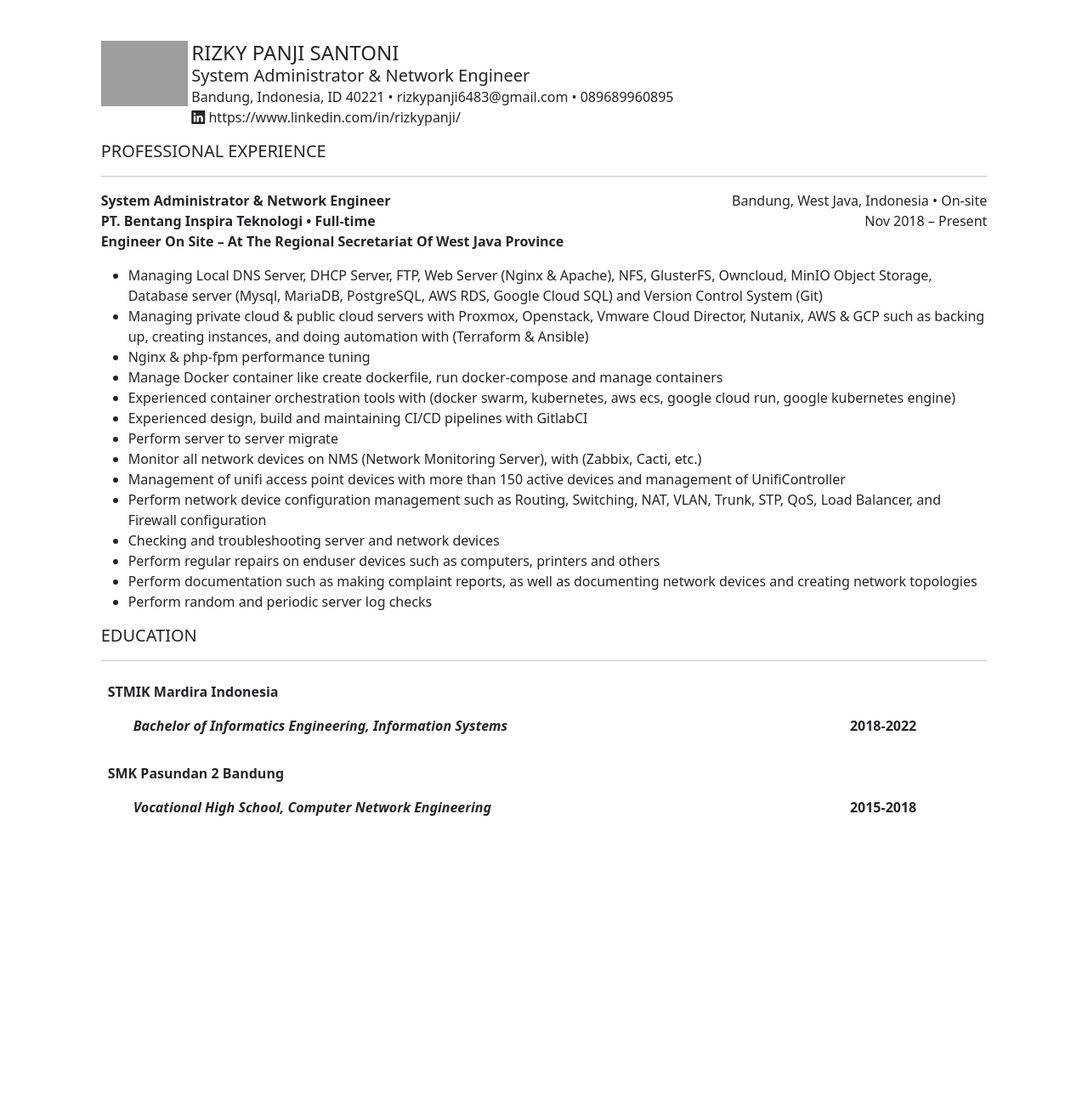
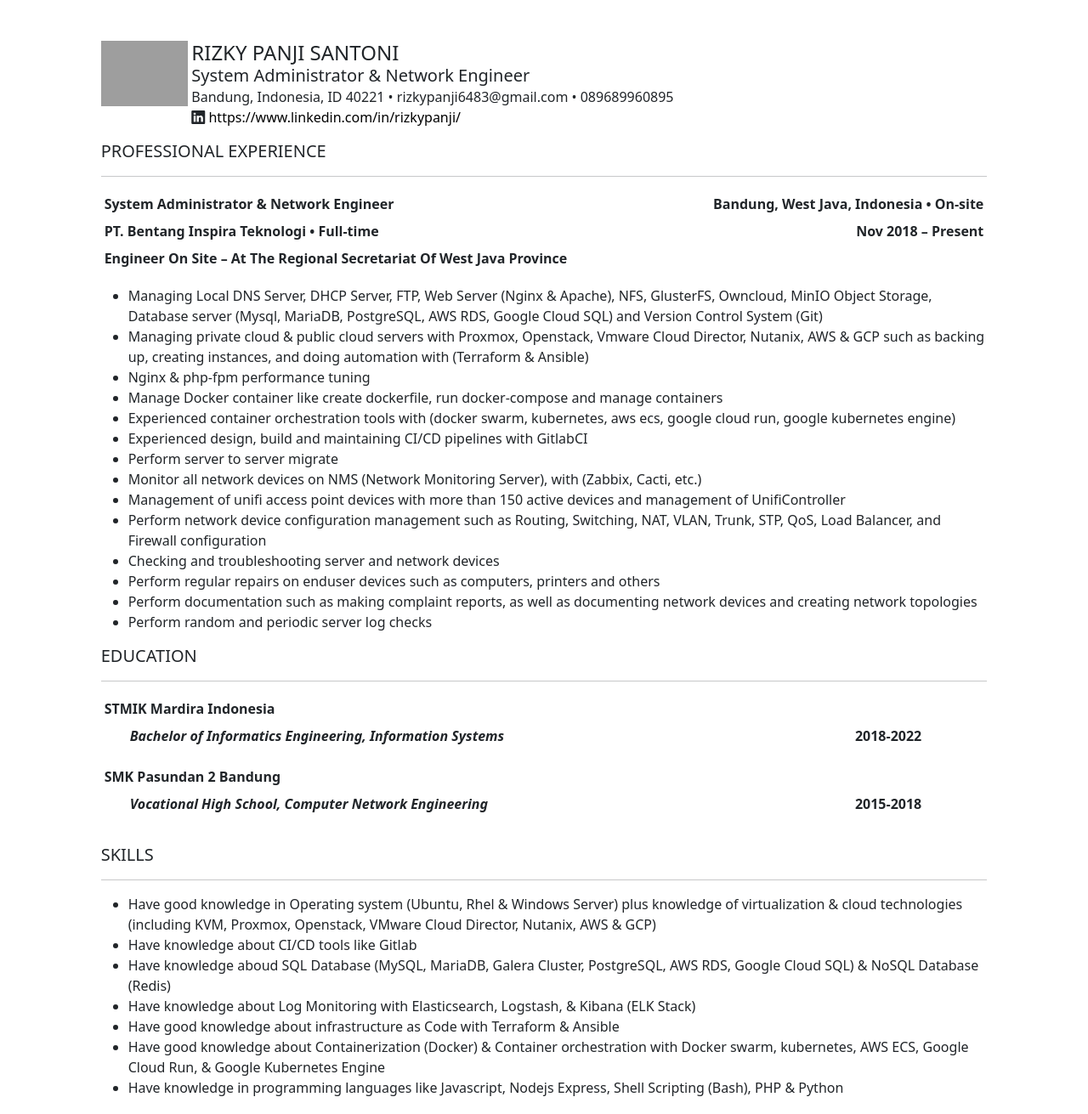
Before and after one commit to rizkypanz16/cv-ats-rizkypanjis, a website: page index.html in a window 1280 px wide. Shown: the whole page at 85% size. Before the commit the page ends 1050 px from the top, so only its background shows below. Drawn offline with nearby package versions, Linux system fonts and the light colour scheme; grey boxes are pictures that could not be loaded.

Commit message:
add skillset

```diff
--- a/index.html
+++ b/index.html
@@ -39,7 +39,11 @@
             Bandung, Indonesia, ID 40221 • rizkypanji6483@gmail.com •
             089689960895<br />
             <i class="bi bi-linkedin"></i>
-            https://www.linkedin.com/in/rizkypanji/
+            <a
+              class="no-underline"
+              href="https://www.linkedin.com/in/rizkypanji/"
+              >https://www.linkedin.com/in/rizkypanji/</a
+            >
           </p>
         </div>
       </div>
@@ -64,34 +68,37 @@
         <div class="col-md-10">
           <div class="row">
             <div class="col-md">
-              <td class="h6 text-bold">
-                <strong>System Administrator & Network Engineer</strong>
-              </td>
-              <br />
-              <td class="h6 text-bold">
-                <strong>PT. Bentang Inspira Teknologi • Full-time </strong>
-              </td>
-            </div>
-
-            <div class="col-md text-end">
-              <td>Bandung, West Java, Indonesia • On-site</td>
-              <br />
-              <td>Nov 2018 – Present</td>
+              <table class="table table-sm table-borderless">
+                <tbody>
+                  <tr>
+                    <td>
+                      <strong>System Administrator & Network Engineer</strong>
+                    </td>
+                    <td class="text-end">
+                      <strong>Bandung, West Java, Indonesia • On-site </strong>
+                    </td>
+                  </tr>
+                  <tr>
+                    <td>
+                      <strong>PT. Bentang Inspira Teknologi • Full-time</strong>
+                    </td>
+                    <td class="text-end">
+                      <strong>Nov 2018 – Present</strong>
+                    </td>
+                  </tr>
+                  <tr>
+                    <td>
+                      <strong
+                        >Engineer On Site – At The Regional Secretariat Of West
+                        Java Province</strong
+                      >
+                    </td>
+                    <td></td>
+                  </tr>
+                </tbody>
+              </table>
             </div>
           </div>
-        </div>
-      </div>
-
-      <!-- row5 -->
-      <div class="row">
-        <div class="col-md-1"></div>
-        <div class="col-md-10">
-          <p>
-            <strong
-              >Engineer On Site – At The Regional Secretariat Of West Java
-              Province</strong
-            >
-          </p>
         </div>
       </div>
 
@@ -171,7 +178,7 @@
       <div class="row">
         <div class="col-md-1"></div>
         <div class="col-md-10">
-          <table class="table table-borderless">
+          <table class="table table-sm table-borderless">
             <thead>
               <tr>
                 <th scope="col">STMIK Mardira Indonesia</th>
@@ -208,6 +215,54 @@
           </table>
         </div>
       </div>
+
+      <div class="row">
+        <div class="col-md-1"></div>
+        <div class="col-md-10">
+          <span class="h5">SKILLS </span>
+        </div>
+      </div>
+
+      <div class="row">
+        <div class="col-md-1"></div>
+        <div class="col-md-10"><hr /></div>
+      </div>
+
+      <div class="row">
+        <div class="col-md-1"></div>
+        <div class="col-md-10">
+          <ul>
+            <li>
+              Have good knowledge in Operating system (Ubuntu, Rhel & Windows
+              Server) plus knowledge of virtualization & cloud technologies
+              (including KVM, Proxmox, Openstack, VMware Cloud Director,
+              Nutanix, AWS & GCP)
+            </li>
+            <li>Have knowledge about CI/CD tools like Gitlab</li>
+            <li>
+              Have knowledge aboud SQL Database (MySQL, MariaDB, Galera Cluster,
+              PostgreSQL, AWS RDS, Google Cloud SQL) & NoSQL Database (Redis)
+            </li>
+            <li>
+              Have knowledge about Log Monitoring with Elasticsearch, Logstash,
+              & Kibana (ELK Stack)
+            </li>
+            <li>
+              Have good knowledge about infrastructure as Code with Terraform &
+              Ansible
+            </li>
+            <li>
+              Have good knowledge about Containerization (Docker) & Container
+              orchestration with Docker swarm, kubernetes, AWS ECS, Google Cloud
+              Run, & Google Kubernetes Engine
+            </li>
+            <li>
+              Have knowledge in programming languages like Javascript, Nodejs
+              Express, Shell Scripting (Bash), PHP & Python
+            </li>
+          </ul>
+        </div>
+      </div>
     </div>
   </body>
 </html>
--- a/style.css
+++ b/style.css
@@ -2,3 +2,7 @@
     width: 102px;
     height: auto;
 }
+a.no-underline {
+    text-decoration: none;
+    color: black;
+  }
```
